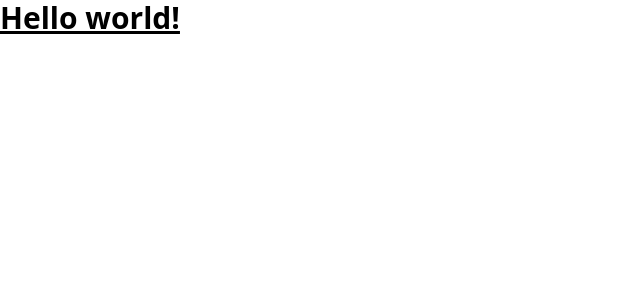
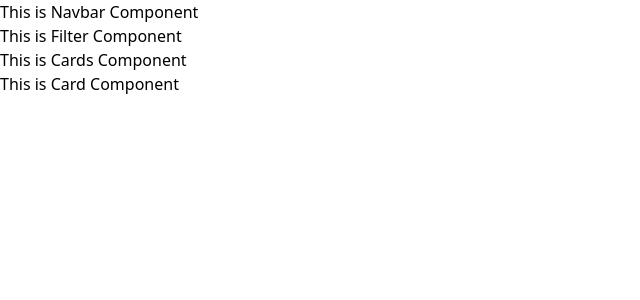
Before and after one commit to aniketgadekar04/Course_Cards, a React (Vite) app: page / in a window 1280 px wide. Shown: the top 300 px of the page, without its empty margins (0-640 px from the left). Built offline with nearby package versions, Linux system fonts and the light colour scheme.

Commit message:
filterData ko app me import karke use filter me as props pass kardiya.

```diff
--- a/src/App.jsx
+++ b/src/App.jsx
@@ -1,22 +1,14 @@
-import { useEffect, useState } from "react";
+import Navbar from "./components/Navbar";
+import Filter from "./components/Filter";
+import Cards from "./components/Cards";
+import { fiterData, apiUrl } from "./Data";
 
 function App() {
-  const [text, setText] = useState("");
-  function fxnchange(e) {
-    setText(e.target.value);
-    console.log(text);
-  }
-
-  useEffect(() => {
-    console.log("listner added");
-    return console.log("listner removed");
-  }, []);
-
   return (
     <div>
-      <h1 className="text-3xl font-bold underline">Hello world!</h1>
-      <br />
-      <input type="text" onChange={fxnchange} />
+      <Navbar></Navbar>
+      <Filter fiterData={fiterData}></Filter>
+      <Cards></Cards>
     </div>
   );
 }
--- a/src/components/Cards.jsx
+++ b/src/components/Cards.jsx
@@ -1,7 +1,10 @@
+import Card from "./Card";
+
 function Cards() {
   return (
     <div>
       <h1>This is Cards Component</h1>
+      <Card></Card>
     </div>
   );
 }
```
